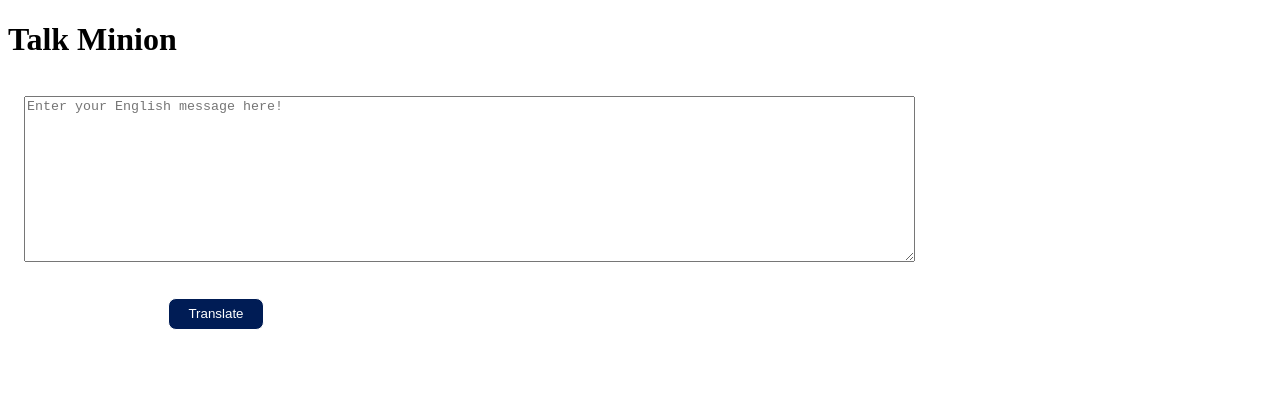
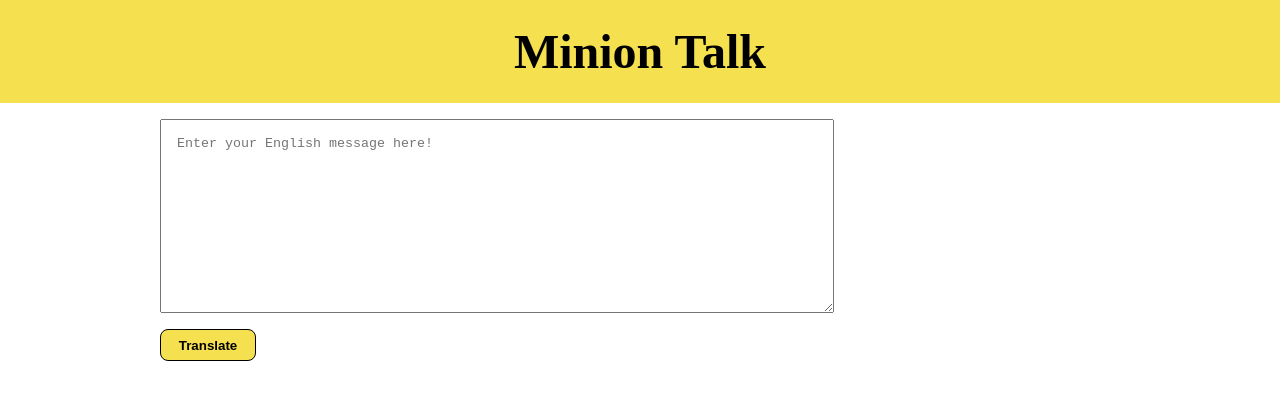
Before and after one commit to Creator-singh/Gursimar-markSix, a plain HTML site: page index.html in a window 1280 px wide. Drawn offline with Linux system fonts and the light colour scheme.

Commit message:
reference to js and web page UI added

```diff
--- a/app.js
+++ b/app.js
@@ -0,0 +1,8 @@
+var btnTranslate = document.querySelector("#button-translate");
+var txtInput = document.querySelector("#text-input");
+
+
+btnTranslate.addEventListener("click", function clickHandler() {
+    console.log("clicked")
+    console.log(txtInput.value)
+})
--- a/index.html
+++ b/index.html
@@ -1,5 +1,6 @@
 <!DOCTYPE html>
 <html lang="en">
+
 <head>
     <meta charset="UTF-8">
     <meta http-equiv="X-UA-Compatible" content="IE=edge">
@@ -7,9 +8,21 @@
     <title>Minion Speak</title>
     <link href="styles.css" rel="stylesheet">
 </head>
+
 <body>
-    <h1>Talk Minion</h1>
-    <textarea id="input-text" placeholder="Enter your English message here!"></textarea>
+    <nav class="navigation">
+        <div>Minion Talk</div>
+    </nav>
+
+    <textarea id="text-input" placeholder="Enter your English message here!"></textarea>
     <button id="button-translate">Translate</button>
+
+
+
+
+
+
+    <script src="app.js" type="text/javascript"></script>
 </body>
+
 </html>
--- a/styles.css
+++ b/styles.css
@@ -1,5 +1,9 @@
 :root{
-    --primary-color: #001C55;
+    --primary-color: #f5e050;
+}
+
+body{
+    margin: 0px;
 }
 
 #button-translate{
@@ -7,13 +11,31 @@
     width: 6rem;
     border-radius: 0.5rem;
     border: 1px solid;
-    color: white;
+    color: black;
     background-color: var(--primary-color);
-    margin: 1rem 10rem;
+    margin-top: 1rem;
+    margin-left: 10rem;
+    font-weight: 600;
 }
 
-#input-text{
-    height: 10rem;
-    width: 70%;
-    margin: 1rem ;
+#text-input{
+    height: 20vh;
+    width: 50%;
+    display: block;
+    margin-top: 1rem;
+    margin-left: 10rem;
+    padding: 1rem;
 }
+
+.container{
+    padding: 0rem 1rem;
+}
+
+.navigation{
+    background-color: var(--primary-color);
+    text-align: center;
+    padding: 1.5rem;
+    font-weight: bolder;
+    font-size: 3rem;
+
+}
```
